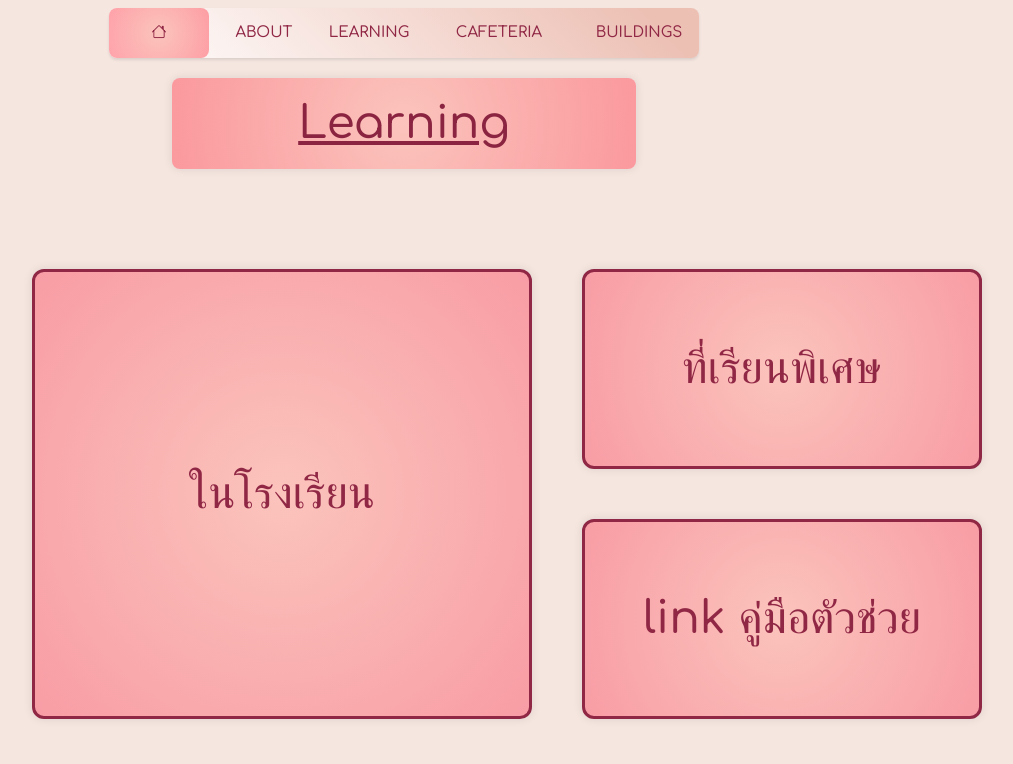
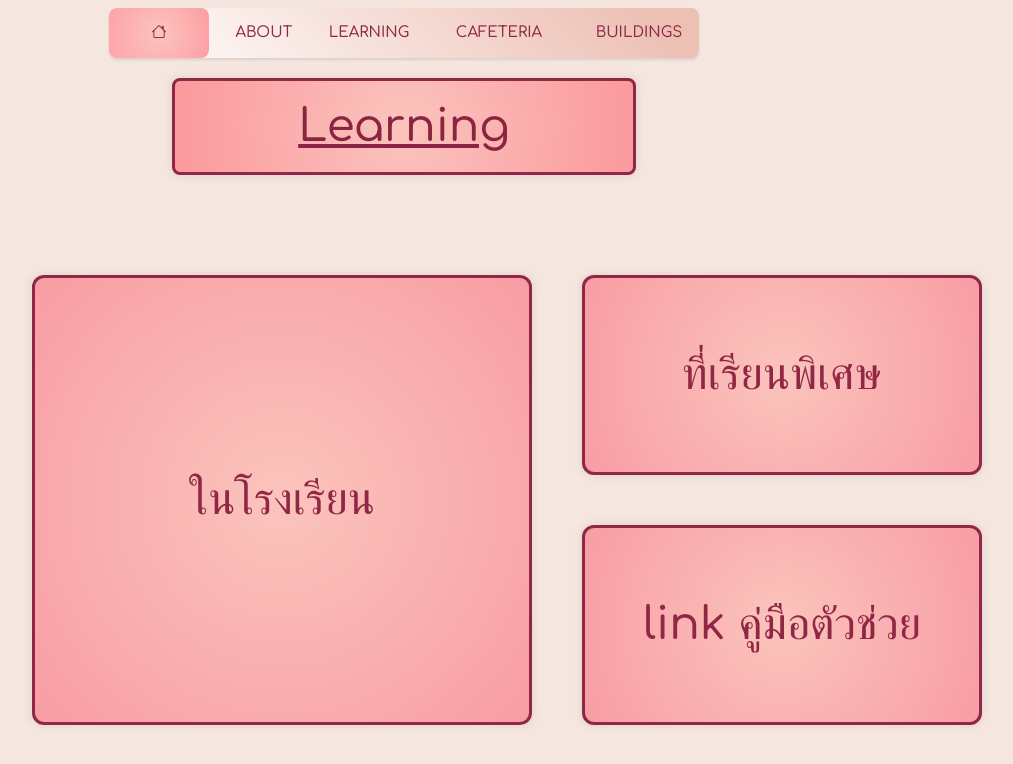
Before and after one commit to CaSSiON28/TU_Survival_Guide, a plain HTML site: page learn.html in a window 1280 px wide. Shown: the whole page, without its empty margins (236-1249 px from the left). Drawn offline with nearby package versions, Linux system fonts and the light colour scheme.

Commit message:
Update learn.html

```diff
--- a/learn.html
+++ b/learn.html
@@ -12,6 +12,7 @@
                 text-decoration:underline;
                 font-size: 45px;
                 color: #8a2441;
+                border: 3px solid #902745;
             }
         </style>
     </head>
```
